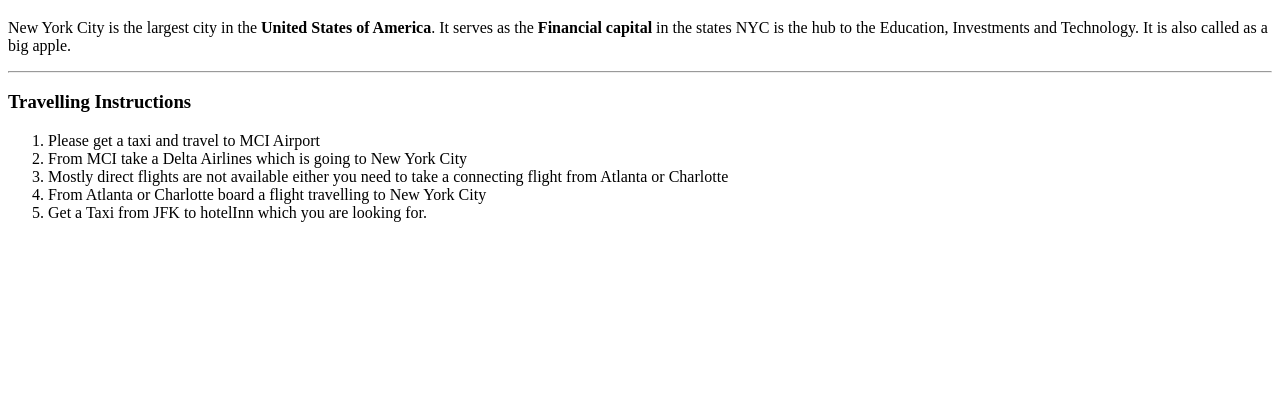
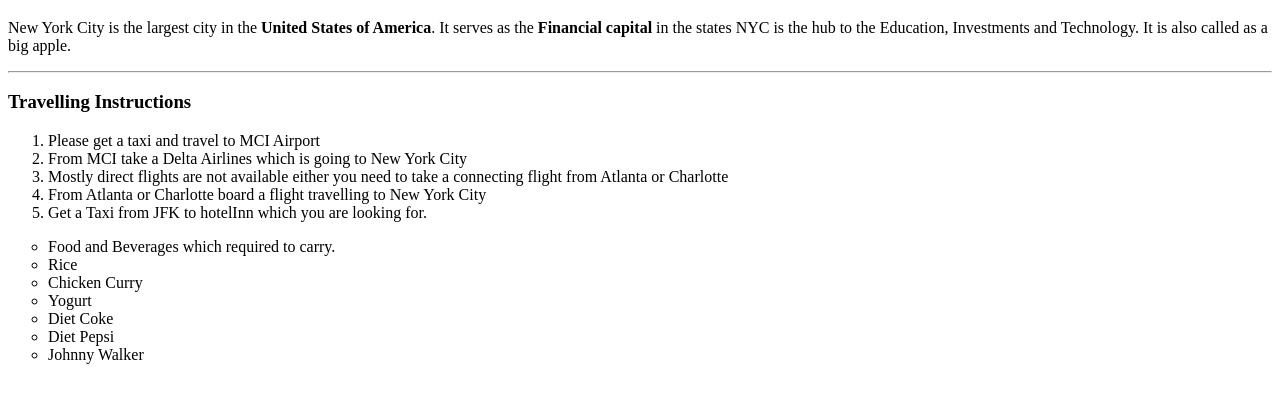
Before and after one commit to 44-563-WebApps-F21/webapps-f21-assignment-3-gorantla07, a plain HTML site: page index.html in a window 1280 px wide. Shown: the part 87-490 px from the top of the page. Drawn offline with Linux system fonts and the light colour scheme.

Commit message:
Update index.html
Added Unordered list to index.html file and updated my changes.

```diff
--- a/index.html
+++ b/index.html
@@ -16,6 +16,16 @@
         <li>Mostly direct flights are not available either you need to take a connecting flight from Atlanta or Charlotte</li>
         <li>From Atlanta or Charlotte board a flight travelling to New York City</li>
         <li>Get a Taxi from JFK to hotelInn which you are looking for.</li>
-
     </ol>
+    <ul style="list-style-type:circle;">
+        <li>
+            Food and Beverages which required to carry.
+        </li>
+        <li>Rice</li>
+        <li>Chicken Curry</li>
+        <li>Yogurt</li>
+        <li>Diet Coke</li>
+        <li>Diet Pepsi</li>
+        <li>Johnny Walker</li>
+    </ul>
 </body>
```
